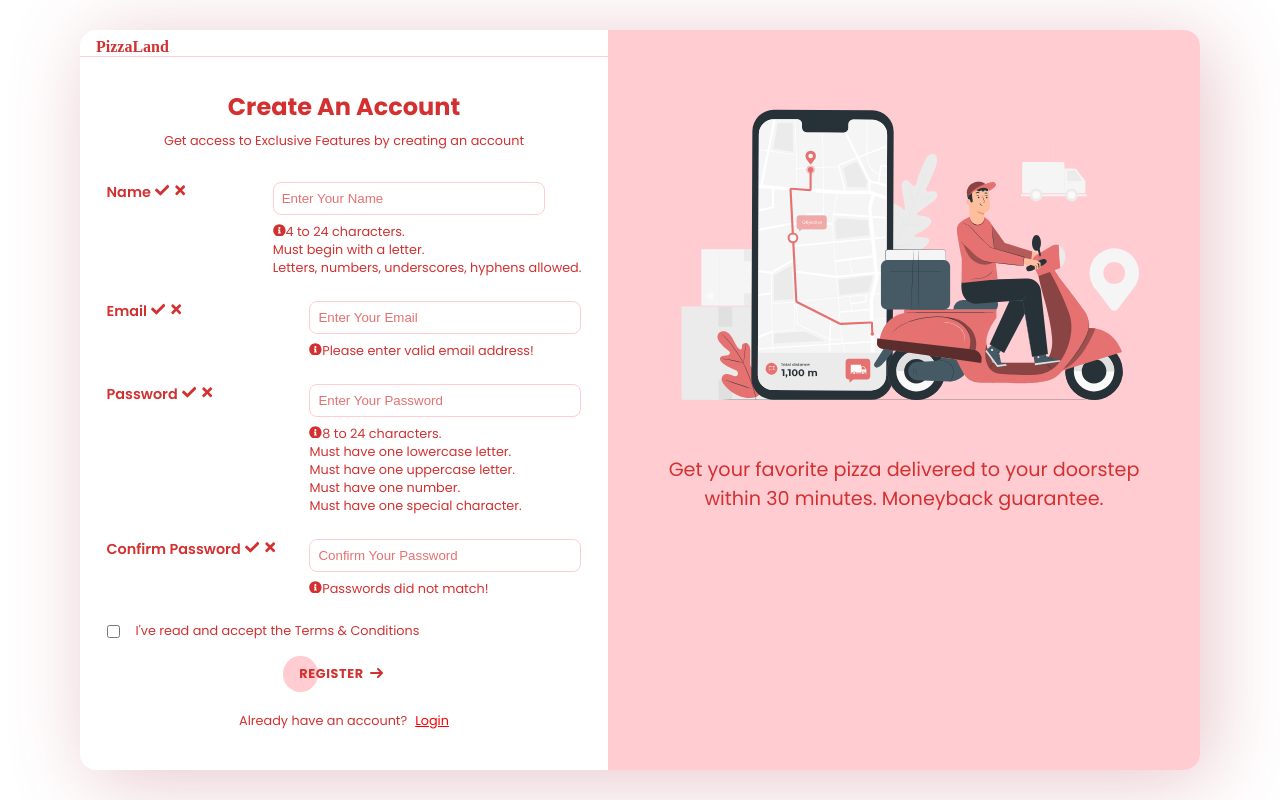
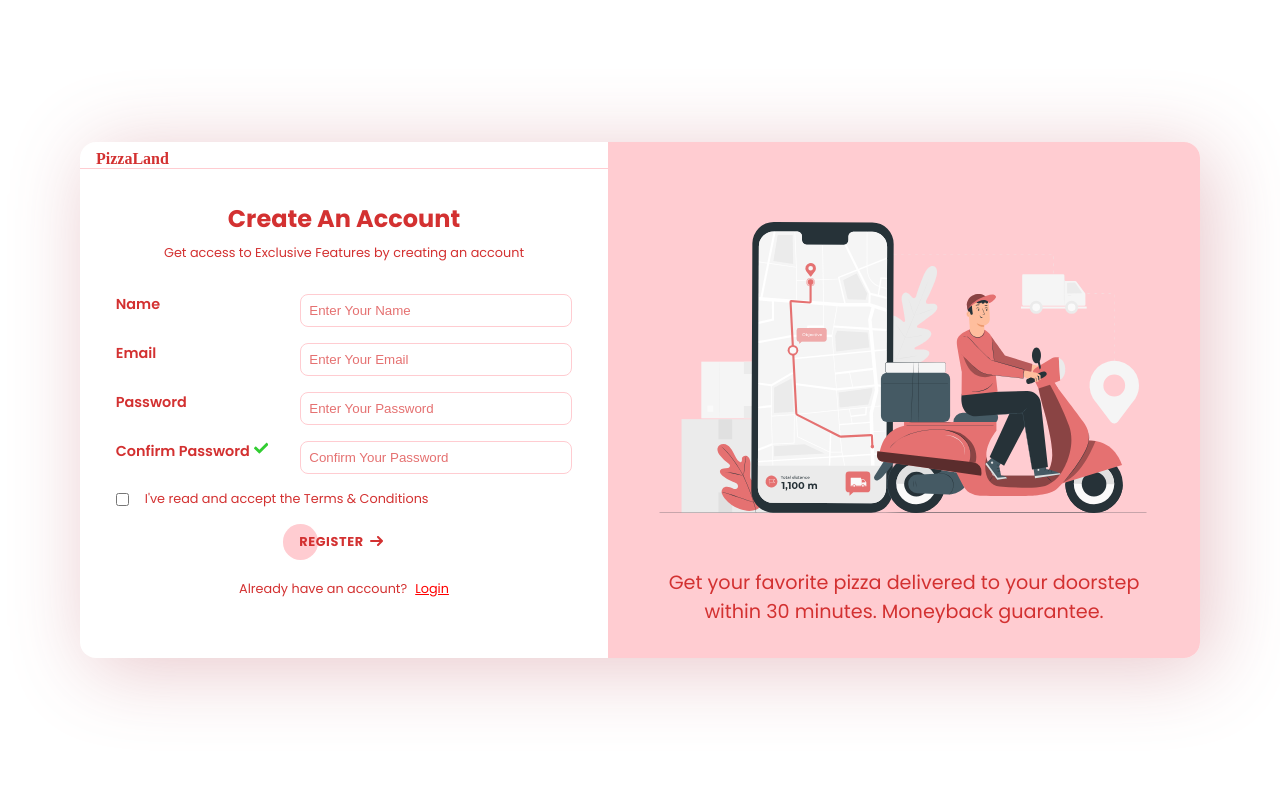
Before and after one commit to zeetaen1989/pizza-delivery, a Next.js app: page /register in a window 1280 px wide. Built offline with nearby package versions, Linux system fonts and the light colour scheme; a web font is replaced by a local one.

Commit message:
style: error message text display and color modified

```diff
--- a/components/layouts/Register/Register.module.scss
+++ b/components/layouts/Register/Register.module.scss
@@ -68,6 +68,61 @@
               &::placeholder {
                 color: a.$primary-clr-2;
               }
+            }
+
+            .form__icons {
+              display: grid;
+              place-items: center;
+            }
+
+            .info__icons {
+              position: absolute;
+              top: 0.25rem;
+              right: 0;
+            }
+
+            .input__field {
+              display: flex;
+              flex-direction: column;
+            }
+
+            .instructions {
+              width: 17rem;
+              font-size: 0.6rem;
+              border-radius: 0.5rem;
+              background: #000;
+              color: #fff;
+              padding: 0.25rem;
+              position: relative;
+            }
+
+            .instructions>svg {
+              margin-right: 0.25rem;
+            }
+
+            .offscreen {
+              position: absolute;
+              left: -9999px;
+            }
+
+            .hide {
+              display: none;
+            }
+
+            .valid {
+              color: limegreen;
+            }
+
+            .invalid {
+              color: red;
+            }
+
+            .error__msg {
+              background-color: lightpink;
+              color: firebrick;
+              font-weight: bold;
+              padding: 0.5rem;
+              margin-bottom: 0.5rem;
             }
           }
 
```
